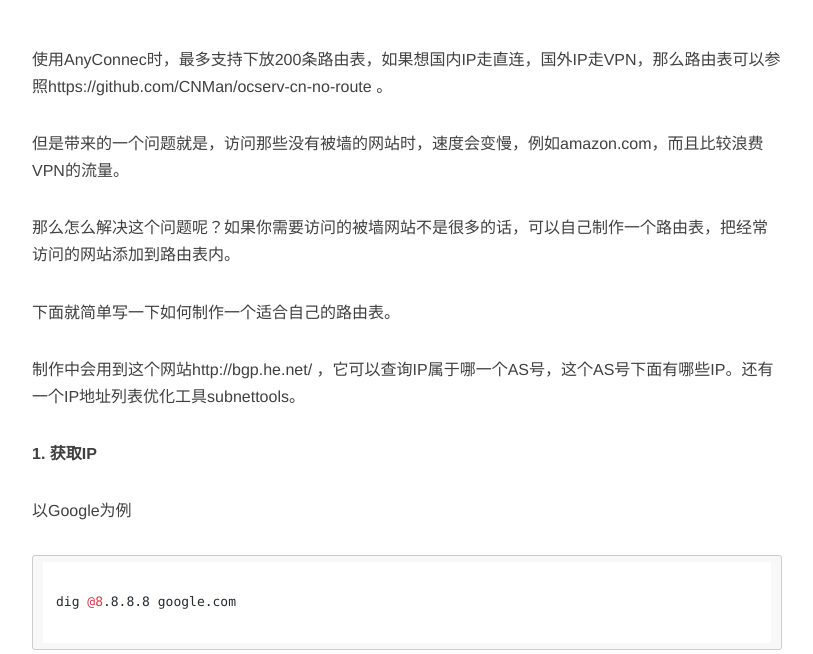
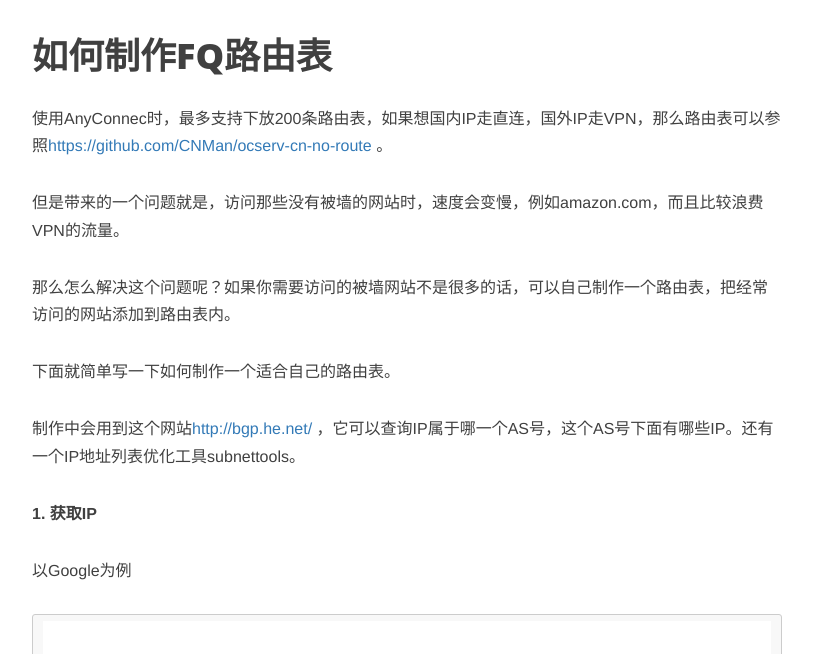
Before and after one commit to EwanZhang/EwanZhang, a Jekyll site: the page built from _posts/2015-08-27-如何制作FQ路由表.md, in a window 1280 px wide and 900 px high, cut to the strip 246-900 px from the top of the window. Shown: the whole strip, without its empty margins (233-1046 px from the left). Built offline with Jekyll 4.4.1, drawn with Linux system fonts in a browser that asks for light colours; nearby versions of some CDN libraries; comment, search, counter and statistics services are not loaded.

Commit message:
Update 2015-08-27-如何制作FQ路由表.md

```diff
--- a/_posts/2015-08-27-如何制作FQ路由表.md
+++ b/_posts/2015-08-27-如何制作FQ路由表.md
@@ -8,7 +8,9 @@ tags:
     - AnyConnec
 ---
 
-使用AnyConnec时，最多支持下放200条路由表，如果想国内IP走直连，国外IP走VPN，那么路由表可以参照https://github.com/CNMan/ocserv-cn-no-route 。
+# 如何制作FQ路由表
+
+使用AnyConnec时，最多支持下放200条路由表，如果想国内IP走直连，国外IP走VPN，那么路由表可以参照[https://github.com/CNMan/ocserv-cn-no-route](https://github.com/CNMan/ocserv-cn-no-route "Title") 。
 
 但是带来的一个问题就是，访问那些没有被墙的网站时，速度会变慢，例如amazon.com，而且比较浪费VPN的流量。
 
```
Also changed, not shown: other parts of _posts/2015-08-27-如何制作FQ路由表.md (+1 -1 lines).
